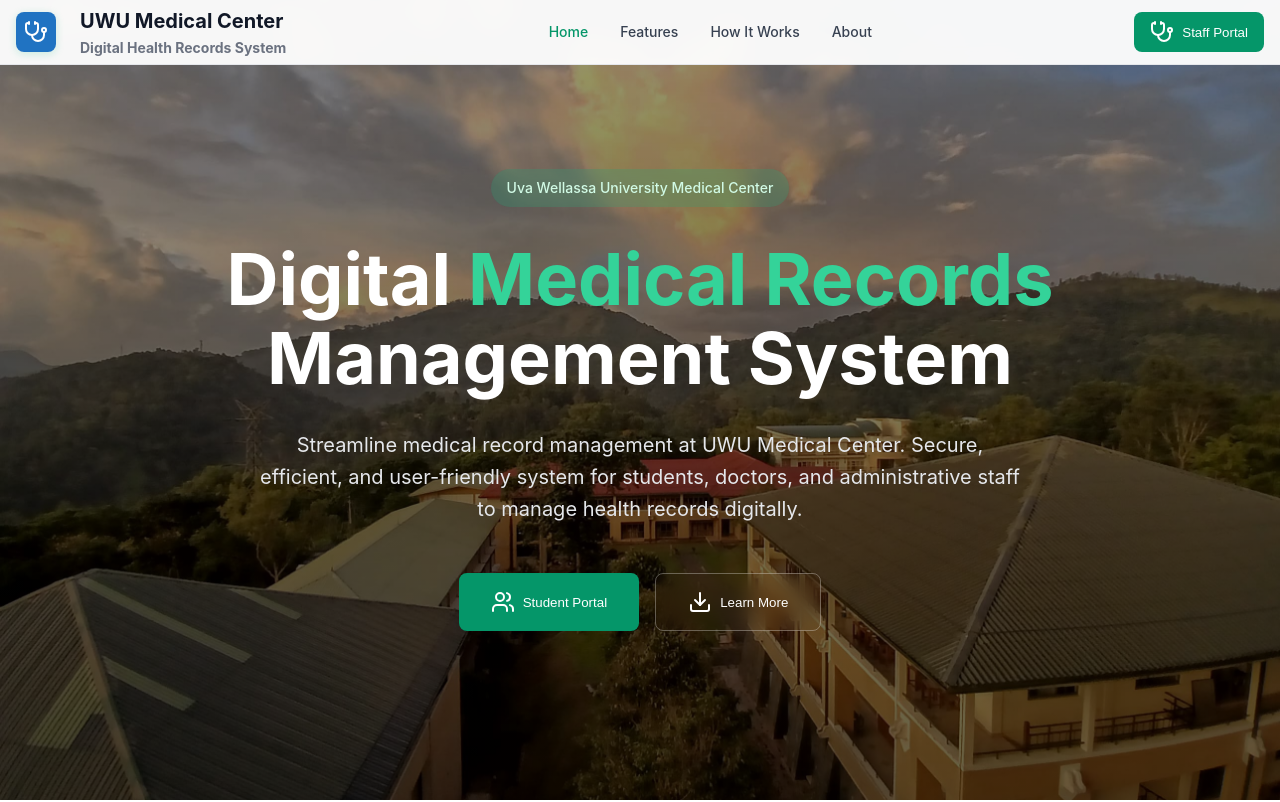
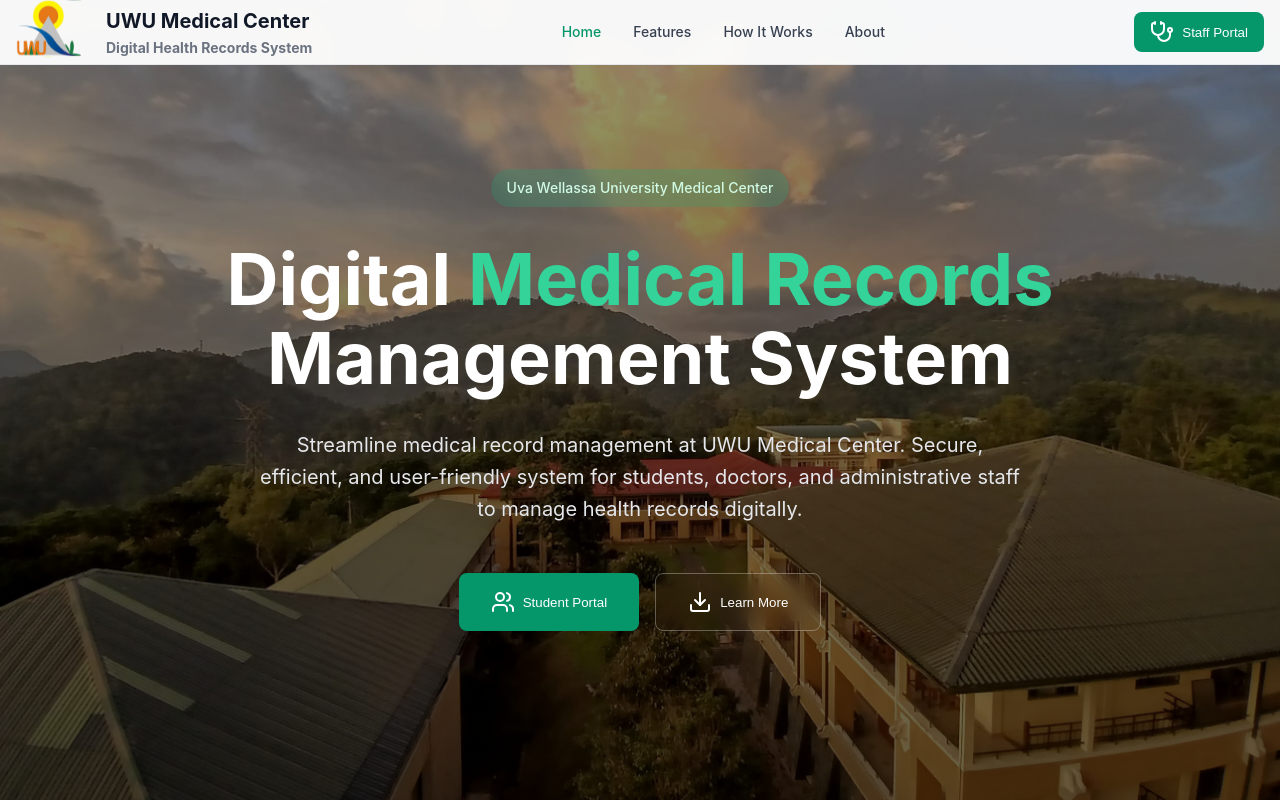
Before and after one commit to LaKrUwaNS/UWU_Medical, a React (Vite) app in the folder student/: page / in a window 1280 px wide. Shown: the top 802 px of the page. Built offline with nearby package versions, Linux system fonts and the light colour scheme.

Commit message:
Changed Styles  In The Landing Page of The Student Section

```diff
--- a/student/src/pages/Home/home.css
+++ b/student/src/pages/Home/home.css
@@ -43,18 +43,25 @@
 .nav-logo {
     display: flex;
     align-items: center;
-    gap: 0.75rem;
+    gap: 25px;
+    position: relative;
+
+
 }
 
-.logo-icon {
-    width: 2.5rem;
+.logo-icon-L {
+    /* width: 2.5rem;
     height: 2.5rem;
     background: #059669;
     border-radius: 0.5rem;
     display: flex;
     align-items: center;
     justify-content: center;
-    color: white;
+    color: white; */
+}
+.L-logo{
+    width: 65px;
+    height: 65px;
 }
 
 .logo-text h1 {
@@ -528,10 +535,11 @@
     transition: border-color 0.2s, box-shadow 0.2s;
 }
 .landingBelow{
-    height: 380px;
+    height: 370px;
     width: 750px;
     border-radius: 22px;
     margin-left: 20px;
+    margin-bottom: 30px;
 }
 
 .form-input:focus {
--- a/student/src/pages/Home/home.jsx
+++ b/student/src/pages/Home/home.jsx
@@ -3,6 +3,7 @@
 import { FileText, Download, Search, Shield, Users, Database, Activity, Clock, CheckCircle, ArrowRight, Menu, X, Stethoscope, Calendar, UserCheck } from 'lucide-react';
 import './Home.css';
 import landingBelow from '../../assets/Home/landingBelow.png'
+import images from '../../assets/Image'
 
 const Home = () => {
     const navigate = useNavigate();
@@ -110,13 +111,7 @@
         }
     ];
 
-    const teamMembers = [
-        "N.M.L.S.K Nishshanka (UWU/ICT/22/064)",
-        "R.M.K.A Senarath (UWU/ICT/22/066)",
-        "W.R.A.K.D Wijesinghe (UWU/ICT/22/067)",
-        "R.P.C Nirmal (UWU/ICT/22/068)",
-        "W.B.S Sameepa (UWU/ICT/22/043)"
-    ];
+
 
     const aboutFeatures = [
         "Replace manual paper-based filing",
@@ -132,8 +127,9 @@
                 <div className="nav-content">
                     <div className="nav-flex">
                         <div className="nav-logo">
-                            <div className="logo-icon">
-                                <Stethoscope className="w-6 h-6" />
+                            <div className="logo-icon-L">
+                                <img className = "L-logo"
+                                src={images.logo} alt="logo" />
                             </div>
                             <div className="logo-text">
                                 <h1>UWU Medical Center</h1>
@@ -326,17 +322,7 @@
                                 </div>
                             </div>
 
-                            <div className="team-section">
-                                <h3 className="team-title">Development Team</h3>
-                                <div className="team-members">
-                                    {teamMembers.map((member, index) => (
-                                        <div key={index} className="team-member">
-                                            <Users className="w-4 h-4" />
-                                            <span>{member}</span>
-                                        </div>
-                                    ))}
-                                </div>
-                            </div>
+
                         </div>
                     </div>
                 </div>
```
